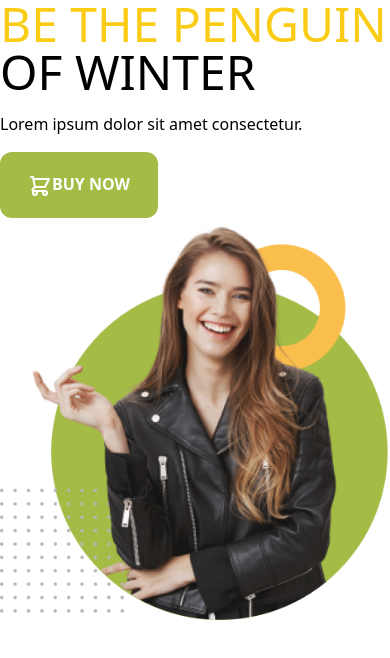
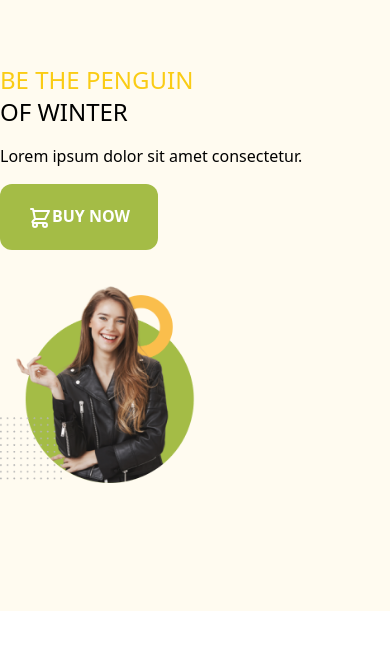
Before and after one commit to niemand20/penguin-fashion-tailwind, a plain HTML site: page penguin-fashion-tailwind/index.html in a window 390 px wide. Drawn offline with nearby package versions, Linux system fonts and the light colour scheme.

Commit message:
responsive done

```diff
--- a/penguin-fashion-tailwind/index.html
+++ b/penguin-fashion-tailwind/index.html
@@ -12,6 +12,7 @@
             extend: {
               colors: {
                 clifford: '#da373d',
+                penguin:'#FFFBF0',
               }
             }
           }
@@ -20,10 +21,10 @@
 </head>
 <body>
 
-    <header>
-        <section class="container mx-auto">
+    <header class="bg-penguin pb-32 pt-16">
+        <section class="container mx-auto sm:flex items-center justify-around">
            <div class="space-y-4">
-            <h1 class="text-5xl uppercase">
+            <h1 class="text-2xl sm:text-5xl uppercase">
                 <span class="text-yellow-400">Be The Penguin</span>
                 <br>
                 <span>Of Winter</span>
@@ -34,8 +35,8 @@
                 <path stroke-linecap="round" stroke-linejoin="round" d="M3 3h2l.4 2M7 13h10l4-8H5.4M7 13L5.4 5M7 13l-2.293 2.293c-.63.63-.184 1.707.707 1.707H17m0 0a2 2 0 100 4 2 2 0 000-4zm-8 2a2 2 0 11-4 0 2 2 0 014 0z" />
               </svg>Buy Now</button>
            </div>
-           <div>
-                <img src="images/model.png" alt="">
+           <div class="pt-8 sm:pt-0">
+                <img class="w-1/2 sm:full" src="images/model.png" alt="">
             </div>
 
         </section>
```
